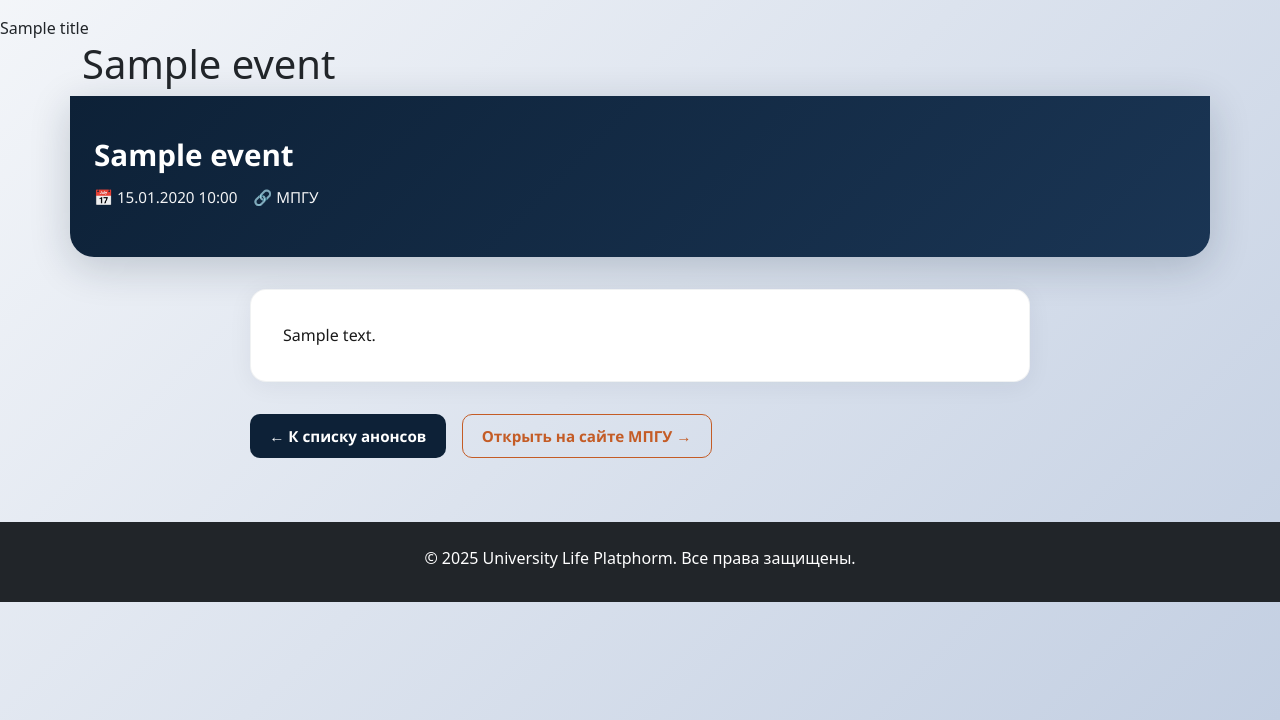
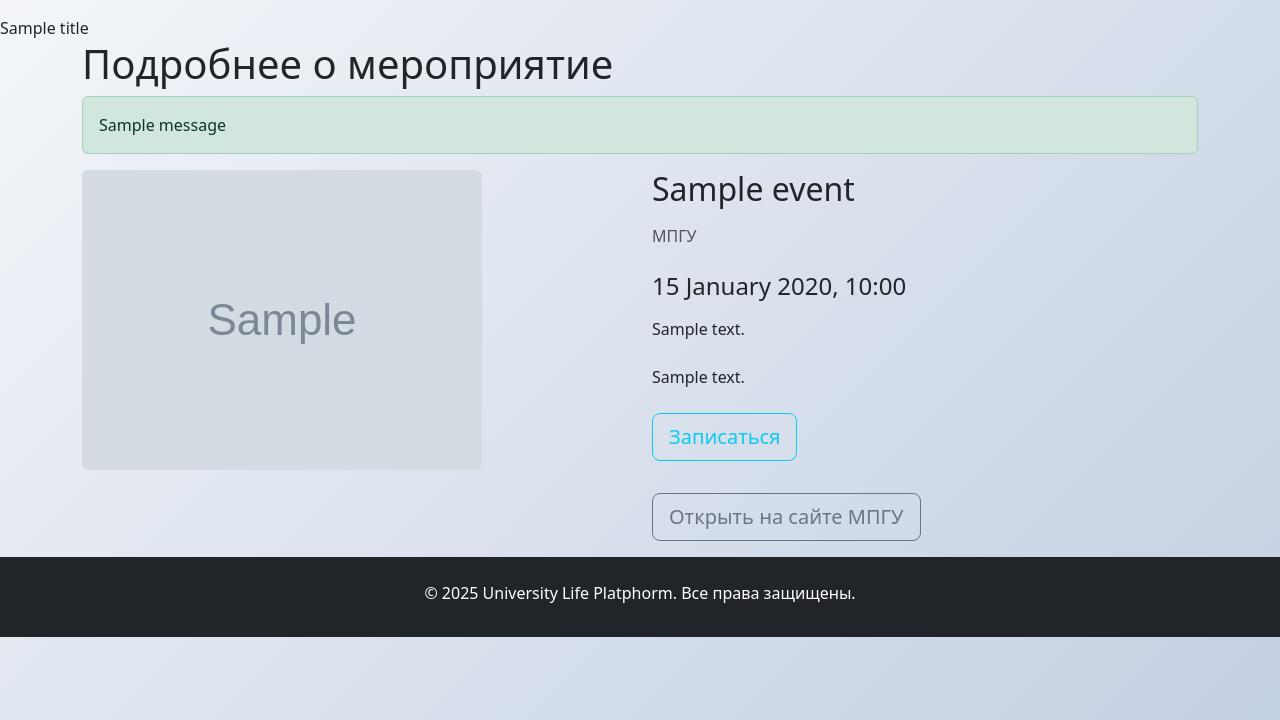
Before and after one commit to AnastasiaAlekseeva204/University_Life_Platphorm_diplom_project, a Django app: template myproject/events_parser/templates/events_parser/parsed_event_detail.html in a window 1280 px wide. Shown: the part 80-800 px from the top of the page. Run offline with Django 5.2, Linux system fonts and the light colour scheme; the template is opened without the code that fills it: most values are stand-ins (such as "Sample title", 1, 10 or a date in 2020); grey boxes marked "Sample" are stand-in pictures; one stand-in notice (Sample message) is shown.

Commit message:
парсер типа

```diff
--- a/myproject/events_parser/management/commands/parse_mpgu_events.py
+++ b/myproject/events_parser/management/commands/parse_mpgu_events.py
@@ -36,6 +36,7 @@ class Command(BaseCommand):
                     "excerpt": ev.get("excerpt", ""),
                     "content": ev.get("content_html", ""),
                     "content_plain": ev.get("content_text", ""),
+                    "image_url": ev.get("image_url", ""),
                 },
             )
             if was_created:
--- a/myproject/events_parser/models.py
+++ b/myproject/events_parser/models.py
@@ -10,6 +10,7 @@ class ParsedEvent(models.Model):
     excerpt = models.TextField("Краткое описание (qwen-markdown)", blank=True)
     content = RichTextField("Текст (HTML)", blank=True)
     content_plain = models.TextField("Текст (plain)", blank=True)
+    image_url = models.URLField("URL изображения", blank=True, null=True)
     created_at = models.DateTimeField(auto_now_add=True)
     updated_at = models.DateTimeField(auto_now=True)
 
--- a/myproject/events_parser/templates/events_parser/parsed_event_detail.html
+++ b/myproject/events_parser/templates/events_parser/parsed_event_detail.html
@@ -1,138 +1,61 @@
-{% extends "base.html" %}
-{% load static %}
-{% block title %}{{ event.title }}{% endblock title %}
+{% extends 'base.html' %}
+{% block title %}Подробнее о мероприятие{% endblock title %}
 {% block content %}
-<style>
-  .parsed-detail {
-    --accent: #c45c26;
-    --accent-light: #e8a87c;
-    --deep: #0d2137;
-    --soft: #f5f0e8;
-    --ink: #1a1a1a;
-    --muted: #5c6b7a;
-    font-family: 'Segoe UI', system-ui, sans-serif;
-    padding-bottom: 4rem;
-  }
-  .parsed-detail .detail-hero {
-    background: linear-gradient(135deg, var(--deep) 0%, #1a3554 100%);
-    color: #fff;
-    padding: 2.5rem 1.5rem 3rem;
-    margin: 0 -12px 2rem;
-    border-radius: 0 0 24px 24px;
-    box-shadow: 0 10px 40px rgba(13, 33, 55, 0.2);
-  }
-  .parsed-detail .detail-hero-title {
-    font-size: clamp(1.35rem, 3vw, 1.85rem);
-    font-weight: 700;
-    line-height: 1.3;
-    margin-bottom: 0.75rem;
-    max-width: 900px;
-  }
-  .parsed-detail .detail-meta {
-    display: flex;
-    flex-wrap: wrap;
-    gap: 1rem;
-    font-size: 0.95rem;
-    opacity: 0.95;
-  }
-  .parsed-detail .detail-meta span {
-    display: inline-flex;
-    align-items: center;
-    gap: 0.35rem;
-  }
-  .parsed-detail .detail-body {
-    max-width: 780px;
-    margin: 0 auto;
-  }
-  .parsed-detail .detail-body .content-block {
-    background: #fff;
-    border-radius: 16px;
-    padding: 2rem;
-    box-shadow: 0 4px 24px rgba(13, 33, 55, 0.06);
-    border: 1px solid rgba(13, 33, 55, 0.06);
-    line-height: 1.7;
-    color: var(--ink);
-  }
-  .parsed-detail .detail-body .content-block h2 { font-size: 1.25rem; margin-top: 1.5rem; margin-bottom: 0.5rem; color: var(--deep); }
-  .parsed-detail .detail-body .content-block h3 { font-size: 1.1rem; margin-top: 1.25rem; margin-bottom: 0.4rem; color: var(--deep); }
-  .parsed-detail .detail-body .content-block p { margin-bottom: 1rem; }
-  .parsed-detail .detail-body .content-block ul, .parsed-detail .detail-body .content-block ol { margin-bottom: 1rem; padding-left: 1.5rem; }
-  .parsed-detail .detail-body .content-block a { color: var(--accent); font-weight: 500; }
-  .parsed-detail .detail-body .content-block a:hover { text-decoration: underline; }
-  .parsed-detail .detail-actions {
-    margin-top: 2rem;
-    display: flex;
-    flex-wrap: wrap;
-    gap: 1rem;
-  }
-  .parsed-detail .btn-back {
-    display: inline-flex;
-    align-items: center;
-    gap: 0.5rem;
-    padding: 0.6rem 1.2rem;
-    background: var(--deep);
-    color: #fff;
-    border-radius: 10px;
-    text-decoration: none;
-    font-weight: 600;
-    font-size: 0.95rem;
-    transition: background 0.2s;
-  }
-  .parsed-detail .btn-back:hover { background: #1a3554; color: #fff; }
-  .parsed-detail .btn-source {
-    display: inline-flex;
-    align-items: center;
-    gap: 0.5rem;
-    padding: 0.6rem 1.2rem;
-    background: transparent;
-    color: var(--accent);
-    border: 1px solid var(--accent);
-    border-radius: 10px;
-    text-decoration: none;
-    font-weight: 600;
-    font-size: 0.95rem;
-    transition: background 0.2s, color 0.2s;
-  }
-  .parsed-detail .btn-source:hover { background: rgba(196, 92, 38, 0.1); color: var(--accent); }
-</style>
-<div class="parsed-detail">
     <div class="container">
-    <div class="detail-hero">
-      <div class="detail-hero-title">{{ event.title }}</div>
-      <div class="detail-meta">
-        {% if event.date_at %}
-        <span>📅 {{ event.date_at|date:"d.m.Y" }}{% if event.date_at|date:"H:i" != "00:00" %} {{ event.date_at|date:"H:i" }}{% endif %}</span>
-        {% endif %}
-        {% if event.source_url %}
-        <span>🔗 МПГУ</span>
+        <div class="row">
+            <div class="col-12">
+                {% if messages %}
+                    {% for message in messages %}
+                        <div class="alert alert-{{ message.tags }}">
+                            {{message}}
+                        </div>
+                    {% endfor %}
                 {% endif %}
             </div>
+            <div class="col-md-6">
+                {% if event.image_url %}
+                    <img src="{{ event.image_url }}" class="img-fluid rounded mb-3 product-image" alt="{{event.title}}">
+                {% else %}
+                    <img src="/media/image/no_image.jpg" class="img-fluid rounded mb-3 product-image" alt="{{event.title}}">
+                {% endif %}
             </div>
-    <div class="detail-body">
+            <div class="col-md-6">
+                <h2 class="mb-3">{{event.title}}</h2>
+                <p class="text-muted mb-4">МПГУ</p>
+                <div class="mb-3">
+                    <span class="h4 me-2">
+                        {% if event.date_at %}
+                            {{ event.date_at|date:"d E Y, H:i" }}
+                        {% else %}
+                            Дата уточняется
+                        {% endif %}
+                    </span>
+                </div>
+                {% if event.excerpt %}
+                    <p class="mb-4">{{event.excerpt}}</p>
+                {% elif event.content_plain %}
+                    <p class="mb-4">{{event.content_plain|truncatechars:500}}</p>
+                {% endif %}
+
                 {% if event.content %}
-      <div class="content-block">
+                    <div class="mb-4">
                         {{ event.content|safe }}
                     </div>
-      {% elif event.content_plain %}
-      <div class="content-block">
-        <p style="white-space: pre-wrap;">{{ event.content_plain }}</p>
-      </div>
-      {% elif event.excerpt %}
-      <div class="content-block">
-        <p>{{ event.excerpt }}</p>
-      </div>
-      {% else %}
-      <div class="content-block">
-        <p class="text-muted">Текст мероприятия пока не загружен.</p>
-      </div>
                 {% endif %}
-      <div class="detail-actions">
-        <a href="{% url 'parsed_event_list' %}" class="btn-back">← К списку анонсов</a>
+
+                <form method="post" action="{% url 'join_parsed_event' event.pk %}">
+                    {% csrf_token %}
+                    <button class="btn btn-outline-info btn-lg mb-3 me-2">
+                        <i class="bi bi-heart"></i> Записаться
+                    </button>
+                </form>
+
                 {% if event.source_url %}
-        <a href="{{ event.source_url }}" target="_blank" rel="noopener" class="btn-source">Открыть на сайте МПГУ →</a>
+                <a href="{{ event.source_url }}" target="_blank" class="btn btn-outline-secondary btn-lg mb-3">
+                    Открыть на сайте МПГУ
+                </a>
                 {% endif %}
             </div>
         </div>
     </div>
-</div>
 {% endblock content %}
--- a/myproject/events_parser/urls.py
+++ b/myproject/events_parser/urls.py
@@ -4,4 +4,5 @@ from . import views
 urlpatterns = [
     path("", views.parsed_event_list, name="parsed_event_list"),
     path("<int:pk>/", views.parsed_event_detail, name="parsed_event_detail"),
+    path("<int:pk>/join/", views.join_parsed_event, name="join_parsed_event"),
 ]
--- a/myproject/myplatform/views.py
+++ b/myproject/myplatform/views.py
@@ -4,6 +4,7 @@ from .models import Event
 from .models import Community
 from .models import Faculty
 from .models import User
+from events_parser.models import ParsedEvent
 from django.contrib import messages
 from django.contrib.auth.decorators import login_required
 from django.contrib.auth import authenticate, login as auth_login
@@ -16,7 +17,8 @@ def index(request):
 
 def events(request):
     all_events = Event.objects.all().order_by('-date_time')
-    return render(request,'events.html',{'all_events':all_events})
+    parsed_events = ParsedEvent.objects.all().order_by('-date_at')
+    return render(request,'events.html',{'all_events':all_events, 'parsed_events':parsed_events})
 
 def event_detail(request,event_id):
     event_det = get_object_or_404(Event,pk = event_id)
```
Also changed, not shown: myproject/events_parser/parser.py (+42 -10 lines), myproject/events_parser/views.py (+11 -1 lines), myproject/myplatform/templates/events.html (+50 -11 lines), myproject/db.sqlite3, myproject/events_parser/migrations/0002_parsedevent_image_url.py (added). Lines whose indentation alone changed are shown as unchanged.
